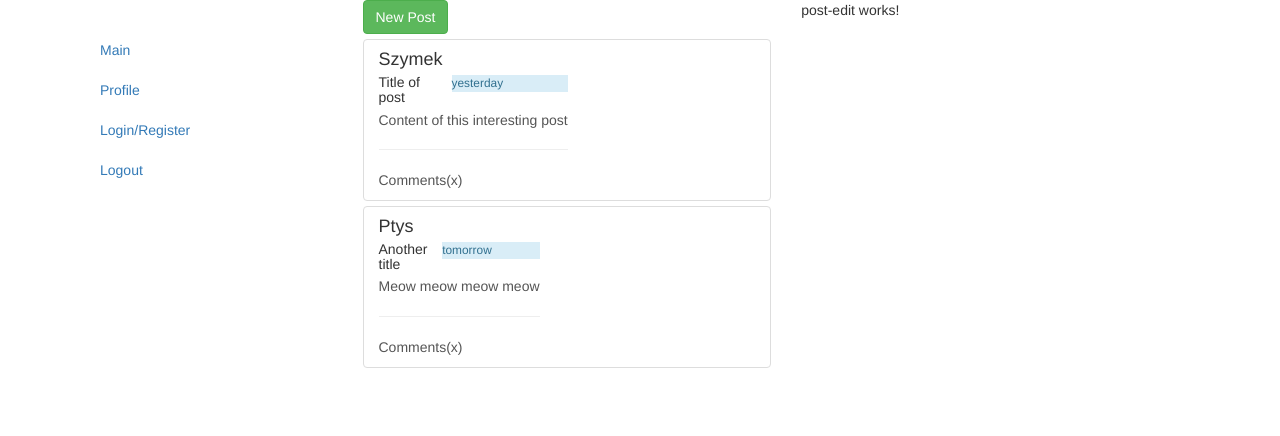
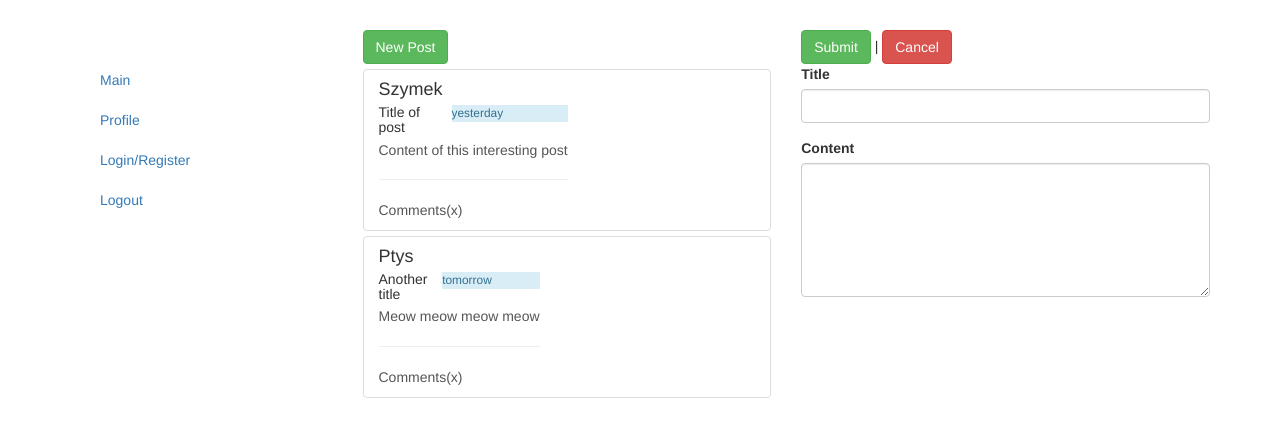
Before and after one commit to zonkje/demo-spa, an Angular app: page /posts/new in a window 1280 px wide. Shown: the top 436 px of the page. Built offline with nearby package versions, Linux system fonts and the light colour scheme.

Commit message:
import ReactiveFormsModule and add create the new/edit post form template

```diff
--- a/src/app/app.component.css
+++ b/src/app/app.component.css
@@ -0,0 +1,3 @@
+.container{
+  margin-top: 30px;
+}
--- a/src/app/app.module.ts
+++ b/src/app/app.module.ts
@@ -12,12 +12,12 @@ import { ProfileComponent } from './profile/profile.component';
 import {AppRoutingModule} from './app-routing.module';
 import { PostStartComponent } from './posts/post-start/post-start.component';
 import { PostEditComponent } from './posts/post-edit/post-edit.component';
+import {FormsModule, ReactiveFormsModule} from '@angular/forms';
 
 
 @NgModule({
   declarations: [
     AppComponent,
-
     SidenavComponent,
     PostsComponent,
     PostListComponent,
@@ -30,6 +30,8 @@ import { PostEditComponent } from './posts/post-edit/post-edit.component';
   ],
   imports: [
     BrowserModule,
+    ReactiveFormsModule,
+    FormsModule,
     AppRoutingModule,
   ],
   providers: [],
--- a/src/app/posts/post-edit/post-edit.component.html
+++ b/src/app/posts/post-edit/post-edit.component.html
@@ -1 +1,37 @@
-<p>post-edit works!</p>
+<div class="row">
+  <div class="col-xs-12">
+    <form [formGroup]="postEditForm">
+      <div class="row">
+        <div class="col-xs-12">
+          <button typ="submit" class="btn btn-success">Submit</button> |
+          <button typ="button" class="btn btn-danger">Cancel</button>
+        </div>
+      </div>
+      <div class="row">
+        <div class="col-xs-12">
+          <div class="form-group">
+            <label for="title">Title</label>
+            <input
+              type="text"
+              id="title"
+              class="form-control"
+            >
+          </div>
+        </div>
+      </div>
+      <div class="row">
+        <div class="col-xs-12">
+          <div class="form-group">
+            <label for="content">Content</label>
+            <textarea
+              type="text"
+              id="content"
+              class="form-control"
+              rows="6"
+            ></textarea>
+          </div>
+        </div>
+      </div>
+    </form>
+  </div>
+</div>
--- a/src/app/posts/post-edit/post-edit.component.ts
+++ b/src/app/posts/post-edit/post-edit.component.ts
@@ -1,5 +1,6 @@
 import { Component, OnInit } from '@angular/core';
 import {ActivatedRoute, Params} from '@angular/router';
+import {FormGroup} from '@angular/forms';
 
 @Component({
   selector: 'app-post-edit',
@@ -8,6 +9,7 @@ import {ActivatedRoute, Params} from '@angular/router';
 })
 export class PostEditComponent implements OnInit {
 
+  postEditForm: FormGroup;
   id: number;
   editMode: boolean = false;
 
@@ -20,6 +22,9 @@ export class PostEditComponent implements OnInit {
         this.editMode = params['id'] != null;
       }
     )
+    this.postEditForm = new FormGroup({
+
+    })
   }
 
 }
```
